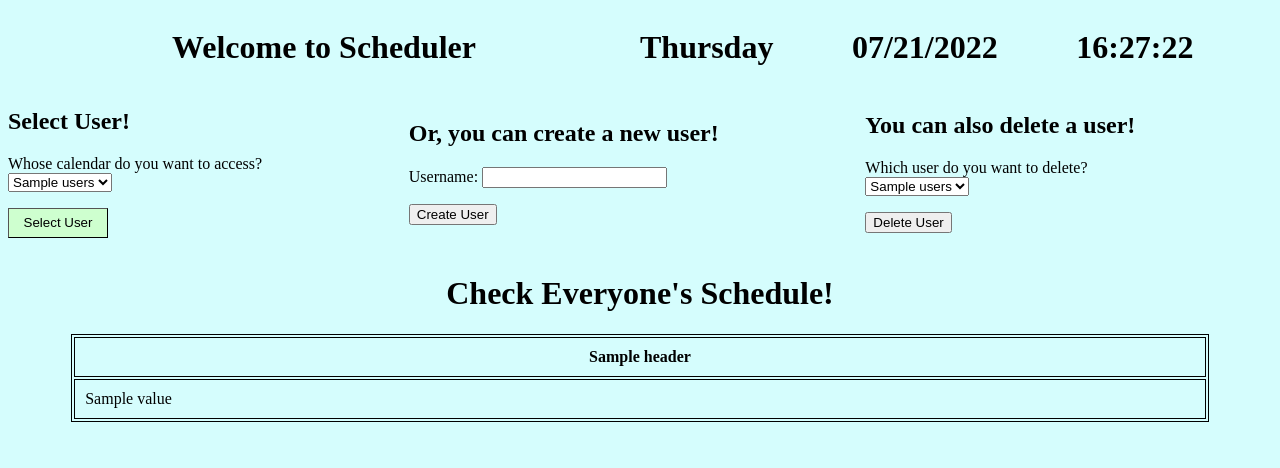
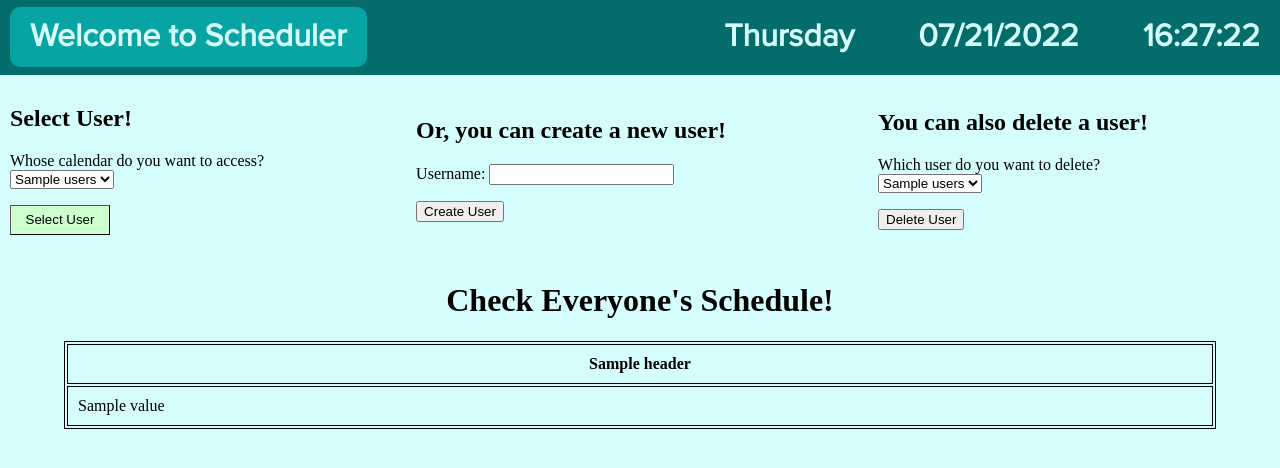
Before and after one commit to sebastienReaport/itmgt25.03B-group6-capstone_project, a Flask app: template templates/login.html in a window 1280 px wide. Shown: the top 468 px of the page. Run offline with Flask 2, Linux system fonts and the light colour scheme; the template is opened without the code that fills it: most values are stand-ins (such as "Sample title", 1, 10 or a date in 2020).

Commit message:
Some Design Stuff

```diff
--- a/records/schedules.json
+++ b/records/schedules.json
@@ -1 +1 @@
-{"": [], "Zach": [{"class_name": "Math", "class_time_start": "800", "class_time_end": "1300", "days": "Monday,Wednesday,Friday"}, {"class_name": "English", "class_time_start": "1000", "class_time_end": "1500", "days": "Tuesday,Thursday"}, {"class_name": "ITM", "class_time_start": "1500", "class_time_end": "2100", "days": "Monday,Wednesday,Friday"}], "Seb": [{"class_name": "English", "class_time_start": "800", "class_time_end": "1100", "days": "Monday,Wednesday,Friday"}, {"class_name": "ITM", "class_time_start": "1500", "class_time_end": "1700", "days": "Monday,Wednesday,Friday"}, {"class_name": "Math", "class_time_start": "800", "class_time_end": "2100", "days": "Tuesday,Thursday"}], "Aries": [{"class_name": "ITMGT", "class_time_start": "930", "class_time_end": "1100", "days": "Monday,Tuesday,Wednesday,Thursday,Friday"}, {"class_name": "Art Ap", "class_time_start": "1230", "class_time_end": "1400", "days": "Monday,Tuesday,Wednesday,Thursday,Friday"}, {"class_name": "Math", "class_time_start": "700", "class_time_end": "830", "days": "Monday"}]}
+{"": [], "Zach": [{"class_name": "English", "class_time_start": "1000", "class_time_end": "1500", "days": "Tuesday,Thursday"}, {"class_name": "ITM", "class_time_start": "1500", "class_time_end": "2100", "days": "Monday,Wednesday,Friday"}], "Seb": [{"class_name": "English", "class_time_start": "800", "class_time_end": "1100", "days": "Monday,Wednesday,Friday"}, {"class_name": "ITM", "class_time_start": "1500", "class_time_end": "1700", "days": "Monday,Wednesday,Friday"}, {"class_name": "Math", "class_time_start": "800", "class_time_end": "2100", "days": "Tuesday,Thursday"}], "Aries": [{"class_name": "ITMGT", "class_time_start": "930", "class_time_end": "1100", "days": "Monday,Tuesday,Wednesday,Thursday,Friday"}, {"class_name": "Art Ap", "class_time_start": "1230", "class_time_end": "1400", "days": "Monday,Tuesday,Wednesday,Thursday,Friday"}, {"class_name": "Math", "class_time_start": "700", "class_time_end": "830", "days": "Monday"}]}
--- a/static/css/login.css
+++ b/static/css/login.css
@@ -1,3 +1,8 @@
+@font-face {
+    font-family: "Proxima";
+    src: url("../fonts/ProximaNovaFont.otf");
+}
+
 .center {
     width: 100%;
     display: flex;
@@ -11,6 +16,7 @@
     grid-template-columns: auto auto auto;
     column-gap: 10px;
     width: 100%;
+    margin: 10px;
 }
 
 .newUser{
@@ -30,11 +36,36 @@ td,th{
 .header {
     display: grid;
     width: 100%;
-    grid-template-columns: 50% auto auto auto;
+    grid-template-columns: auto auto;
+    background-color: rgb(5,108,108);
+}
+
+.title{
+    font-family: "Proxima";
+    display: flex;
+    align-items: center;
+    align-self: center;
+    margin: 0px;
+    margin-left: 10px;
+    padding-left: 20px;
+    padding-right: 20px;
+    background-color: rgb(8,164,164);
+    height: 80%;
+    width: fit-content;
+    border-radius: 10px;
+    color: rgb(213, 253, 253);
+}
+
+.time{
+    font-family: "Proxima";
+    text-align: right;
+    padding-right: 20px;
+    color: rgb(213, 253, 253);
 }
 
 body {
     background-color: rgb(213, 253, 253);
+    margin: 0px;
 }
 
 .selectUser input {
--- a/static/javascript/login.js
+++ b/static/javascript/login.js
@@ -42,9 +42,7 @@ function get_time(){
   month = format_month(month);
   day=get_day(day);
 
-  document.getElementById('time').innerHTML = h +":"+ m +":"+ s;
-  document.getElementById('day').innerHTML = day;
-  document.getElementById('date').innerHTML = month +"/"+ date +"/"+ year;
+  document.getElementById('day').innerHTML = day + "&emsp;&emsp;" + (month +"/"+ date +"/"+ year) + "&emsp;&emsp;" + (h +":"+ m +":"+ s);
   setTimeout(get_time, 1000);
 }
 
--- a/templates/login.html
+++ b/templates/login.html
@@ -4,16 +4,15 @@
 {% block head %}
 <script src="{{ url_for('static', filename='javascript/login.js')}}"></script>
 <link rel="stylesheet" href="{{ url_for('static', filename='css/login.css')}}">
+<title>Scheduler</title>
 {% endblock %}
 
 <!-- Insert Body Here -->
 {% block body %}
 
 <div class="header">
-    <div class="center"><h1>Welcome to Scheduler</h1></div>
-    <h1 id="day">Monday</h1>
-    <h1 id="date">07/20/2022</h1>
-    <h1 id="time">11:11:11</h1>
+    <h1 class="title">Welcome to Scheduler</h1>
+    <h1 id="day" class="time">Monday</h1>
 </div>
 <div class="actionBar">
     <div class="selectUser">
```
Also changed, not shown: static/fonts/ProximaNovaFont.otf (added).
